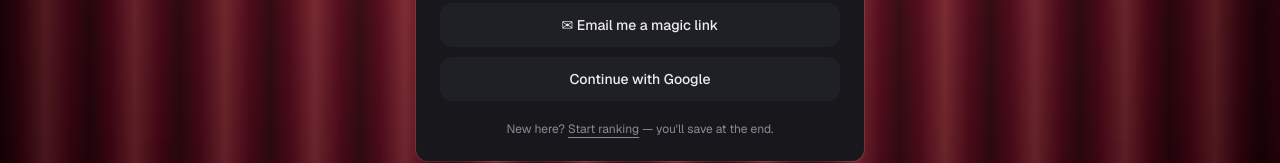
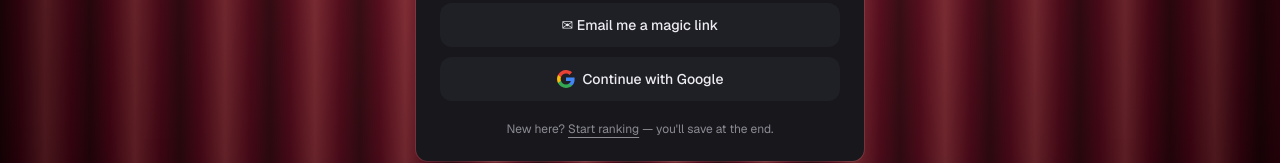
Before and after one commit to jrhoun/movieranker-dot-win, a Next.js app: page /login in a window 1280 px wide. Shown: the part 476-639 px from the top of the page. Built offline with nearby package versions, Linux system fonts and the light colour scheme; no server answers.

Commit message:
fix: auth sheet google ux + friendly copy

```diff
--- a/src/app/(site)/login/page.tsx
+++ b/src/app/(site)/login/page.tsx
@@ -77,12 +77,30 @@ export default function LoginPage() {
   async function handleOAuth(provider: "google" | "azure") {
     setBusy(true);
     setNote(null);
-    const { error } = await createSupabaseBrowserClient().auth.signInWithOAuth({
-      provider,
-      options: { redirectTo: callbackUrl() },
-    });
-    setBusy(false);
-    if (error) setNote(error.message);
+    try {
+      const { error } = await createSupabaseBrowserClient().auth.signInWithOAuth({
+        provider,
+        options: { redirectTo: callbackUrl() },
+      });
+      if (error) throw error;
+      // Resolved without navigating away: usually a blocked/closed popup.
+      console.warn(`[auth] ${provider} sign-in returned without redirecting`);
+      setBusy(false);
+      setNote(
+        "Couldn't open Google sign-in — allow popups for this site and try again.",
+      );
+    } catch (err) {
+      const msg = err instanceof Error ? err.message : String(err);
+      console.error(`[auth] ${provider} sign-in failed: ${msg}`);
+      setBusy(false);
+      setNote(
+        /not enabled|unsupported provider|invalid provider|provider is not/i.test(
+          msg,
+        )
+          ? "Google sign-in isn't set up yet — ask the site admin to enable it."
+          : "Couldn't start Google sign-in — please try again.",
+      );
+    }
   }
 
   return (
@@ -133,6 +151,24 @@ export default function LoginPage() {
             disabled={busy}
             className={btnAlt}
           >
+            <svg viewBox="0 0 24 24" width="18" height="18" aria-hidden="true">
+              <path
+                fill="#4285F4"
+                d="M23.49 12.27c0-.79-.07-1.54-.19-2.27H12v4.51h6.47c-.29 1.48-1.14 2.73-2.4 3.58v3h3.86c2.26-2.09 3.56-5.17 3.56-8.82z"
+              />
+              <path
+                fill="#34A853"
+                d="M12 24c3.24 0 5.95-1.08 7.93-2.91l-3.86-3c-1.08.72-2.45 1.16-4.07 1.16-3.13 0-5.78-2.11-6.73-4.96H1.29v3.09C3.26 21.3 7.31 24 12 24z"
+              />
+              <path
+                fill="#FBBC05"
+                d="M5.27 14.29c-.25-.72-.38-1.49-.38-2.29s.14-1.57.38-2.29V6.62H1.29C.47 8.24 0 10.06 0 12s.47 3.76 1.29 5.38l3.98-3.09z"
+              />
+              <path
+                fill="#EA4335"
+                d="M12 4.75c1.77 0 3.35.61 4.6 1.8l3.42-3.42C17.95 1.19 15.24 0 12 0 7.31 0 3.26 2.7 1.29 6.62l3.98 3.09C6.22 6.86 8.87 4.75 12 4.75z"
+              />
+            </svg>
             Continue with Google
           </button>
         </div>
--- a/src/components/SaveGateSheet.tsx
+++ b/src/components/SaveGateSheet.tsx
@@ -185,14 +185,32 @@ export default function SaveGateSheet({
     setNote(null);
     // page is about to navigate away — host must disarm its leave-warning
     onAuthRedirect?.();
+    try {
       const { error } = await createSupabaseBrowserClient().auth.signInWithOAuth({
         provider,
         options: {
           redirectTo: `${window.location.origin}/auth/callback?next=${encodeURIComponent("/r/play")}`,
         },
       });
+      if (error) throw error;
+      // Resolved without navigating away: usually a blocked/closed popup.
+      console.warn(`[auth] ${provider} sign-in returned without redirecting`);
       setBusy(false);
-    if (error) setNote(error.message);
+      setNote(
+        "Couldn't open Google sign-in — allow popups for this site and try again.",
+      );
+    } catch (err) {
+      const msg = err instanceof Error ? err.message : String(err);
+      console.error(`[auth] ${provider} sign-in failed: ${msg}`);
+      setBusy(false);
+      setNote(
+        /not enabled|unsupported provider|invalid provider|provider is not/i.test(
+          msg,
+        )
+          ? "Google sign-in isn't set up yet — ask the site admin to enable it."
+          : "Couldn't start Google sign-in — please try again.",
+      );
+    }
   }
 
   return (
@@ -293,6 +311,24 @@ export default function SaveGateSheet({
             disabled={busy}
             className={btnAlt}
           >
+            <svg viewBox="0 0 24 24" width="18" height="18" aria-hidden="true">
+              <path
+                fill="#4285F4"
+                d="M23.49 12.27c0-.79-.07-1.54-.19-2.27H12v4.51h6.47c-.29 1.48-1.14 2.73-2.4 3.58v3h3.86c2.26-2.09 3.56-5.17 3.56-8.82z"
+              />
+              <path
+                fill="#34A853"
+                d="M12 24c3.24 0 5.95-1.08 7.93-2.91l-3.86-3c-1.08.72-2.45 1.16-4.07 1.16-3.13 0-5.78-2.11-6.73-4.96H1.29v3.09C3.26 21.3 7.31 24 12 24z"
+              />
+              <path
+                fill="#FBBC05"
+                d="M5.27 14.29c-.25-.72-.38-1.49-.38-2.29s.14-1.57.38-2.29V6.62H1.29C.47 8.24 0 10.06 0 12s.47 3.76 1.29 5.38l3.98-3.09z"
+              />
+              <path
+                fill="#EA4335"
+                d="M12 4.75c1.77 0 3.35.61 4.6 1.8l3.42-3.42C17.95 1.19 15.24 0 12 0 7.31 0 3.26 2.7 1.29 6.62l3.98 3.09C6.22 6.86 8.87 4.75 12 4.75z"
+              />
+            </svg>
             Continue with Google
           </button>
         </div>
```
Lines whose indentation alone changed are shown as unchanged.
